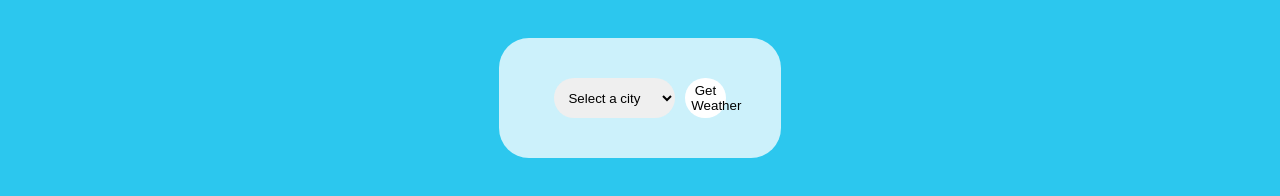
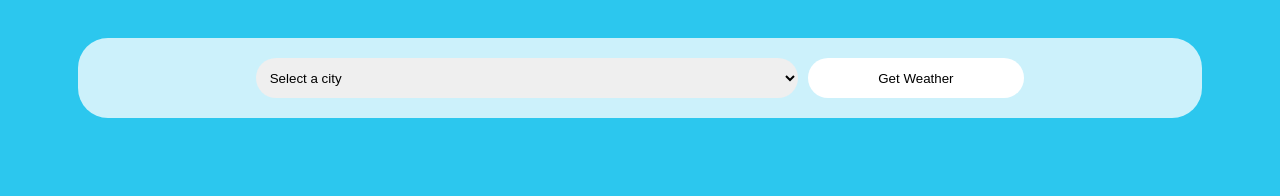
Before and after one commit to Matthew1835/weather-app, a plain HTML site: page index.html in a window 1280 px wide. Drawn offline with Linux system fonts and the light colour scheme.

Commit message:
Fix UI (CSS)

```diff
--- a/style.css
+++ b/style.css
@@ -12,7 +12,7 @@ body.dark {
 }
 
 body {
-    padding: 10px;
+    padding: 30px;
     font-family: Arial, Helvetica, sans-serif;
     transition: background-color 0.3s ease, color 0.3s ease;
     background-color: var(--body-bg);
@@ -22,8 +22,10 @@ body {
 }
 
 .container-1 {
+    width: 90%;
     background-color: var(--display-bg);
     /* box-shadow: 1px 5px 5px rgba(214, 211, 211, 0.738); */
+    padding: 40px;
     border-radius: 30px;
     padding: 20px;
     display: flex;
@@ -45,7 +47,7 @@ body {
     border-radius: 20px;
 }
 .dropdown {
-    width: 100%;
+    width: 60%;
     padding-left: 10px;
 }
 .weatherBtn {
@@ -159,18 +161,23 @@ body {
     background-color: var(--weather-bg);
 }
 
+@media (min-width: 768px) {
+    .dropdown {
+        width: 50%;
+    }
+    .weatherBtn {
+        width: 20%;
+    }
+
+}
+
 @media (min-width: 1024px) {
-    body {
-        padding: 30px 20% 30px 20%;
-    }
-    .container-1 {
-        padding: 40px;
-    }
     .select-container {
+        width: 100%;
         gap: 10px;
     }
     .dropdown {
-        width: 60%;
+        width: 50%;
     }
     .weatherBtn {
         width: 20%;
```
